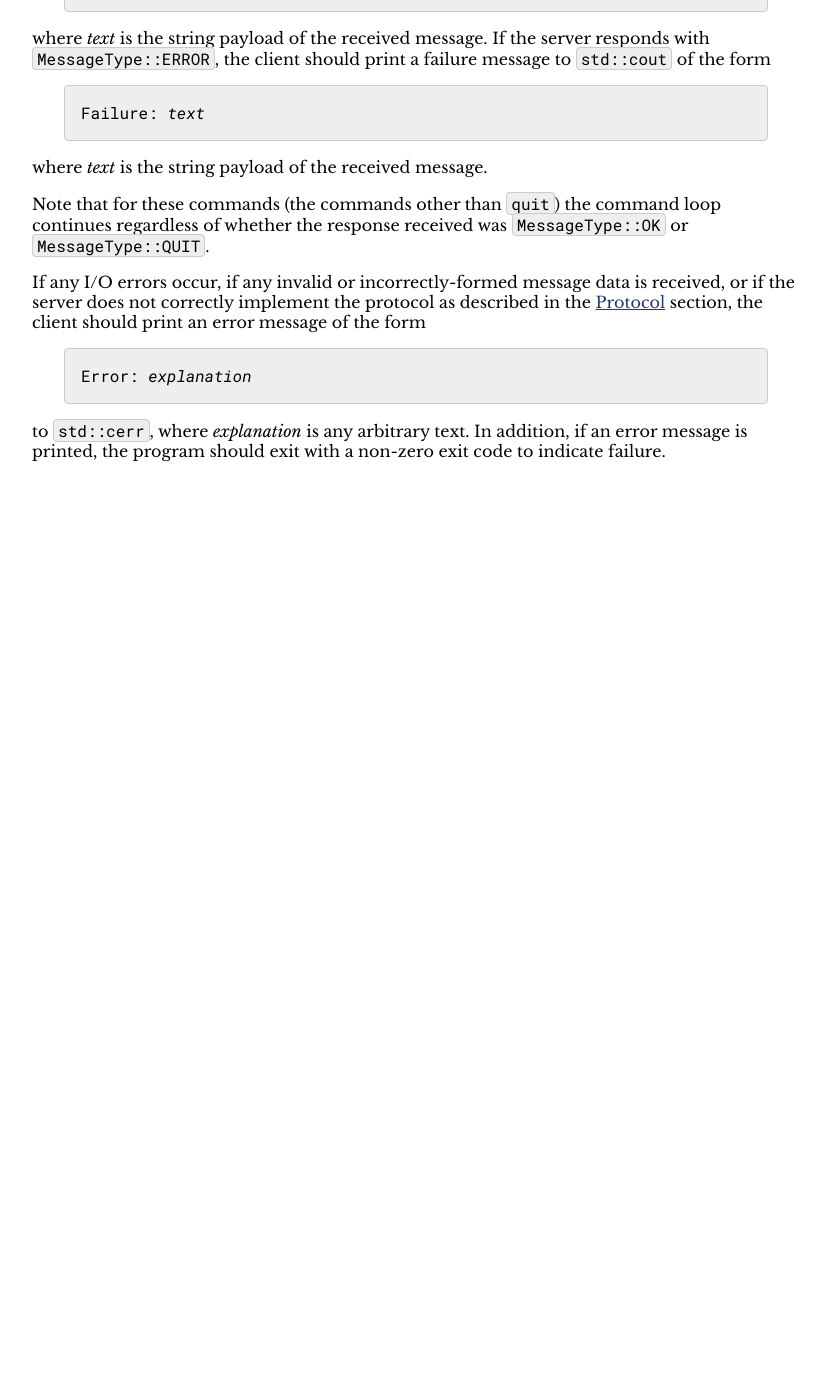
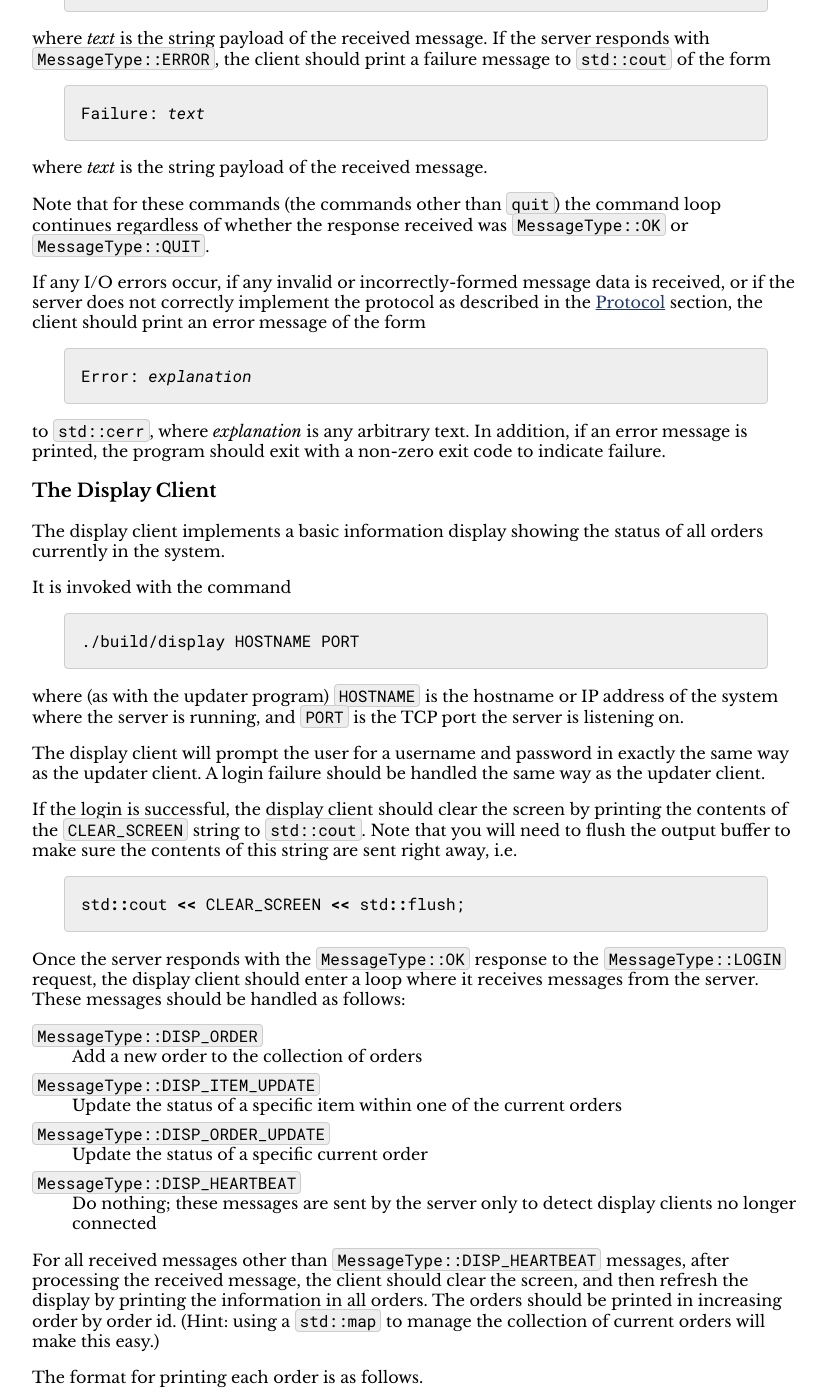
Before and after one commit to jhucsf/spring2026, a Jekyll site: the page built from assign/assign05.md, in a window 1280 px wide and 1400 px high, scrolled down 10176 px. Shown: the whole window, without its empty margins (224-1051 px from the left). Built offline with Jekyll 4.4.1, drawn with Linux system fonts in a browser that asks for light colours; before the commit the page ends 10669 px from its top, so only the background shows below that; some of the changed text lies outside the part shown.

Commit message:
documenting the display client

````diff
--- a/assign/assign05.md
+++ b/assign/assign05.md
@@ -477,3 +477,87 @@ of the form
 to `std::cerr`, where *explanation* is any arbitrary text. In addition, if
 an error message is printed, the program should exit with a non-zero
 exit code to indicate failure.
+
+### The Display Client
+
+The display client implements a basic information display showing the status
+of all orders currently in the system.
+
+It is invoked with the command
+
+```
+./build/display HOSTNAME PORT
+```
+
+where (as with the updater program) `HOSTNAME` is the hostname or IP address
+of the system where the server is running, and `PORT` is the TCP port the
+server is listening on.
+
+The display client will prompt the user for a username and password
+in exactly the same way as the updater client. A login failure should
+be handled the same way as the updater client.
+
+If the login is successful, the display client should clear the screen by
+printing the contents of the `CLEAR_SCREEN` string to `std::cout`. Note that
+you will need to flush the output buffer to make sure the contents of this
+string are sent right away, i.e.
+
+```c++
+std::cout << CLEAR_SCREEN << std::flush;
+```
+
+Once the server responds with the `MessageType::OK` response to the
+`MessageType::LOGIN` request, the display client should enter a loop
+where it receives messages from the server. These messages should be handled
+as follows:
+
+`MessageType::DISP_ORDER`
+: Add a new order to the collection of orders
+
+`MessageType::DISP_ITEM_UPDATE`
+: Update the status of a specific item within one of the current orders
+
+`MessageType::DISP_ORDER_UPDATE`
+: Update the status of a specific current order
+
+`MessageType::DISP_HEARTBEAT`
+: Do nothing; these messages are sent by the server only to detect display clients no longer connected
+
+For all received messages other than `MessageType::DISP_HEARTBEAT` messages,
+after processing the received message, the client should clear the screen,
+and then refresh the display by printing the information in all orders.
+The orders should be printed in increasing order by order id. (Hint: using a
+`std::map` to manage the collection of current orders will make this easy.)
+
+The format for printing each order is as follows.
+
+To begin printing an order, print (to `std::cout`) a line of the form
+
+<div class='highlighter-rouge'><pre>
+Order <i>OrderId</i>: <i>OrderStatus</i>
+</pre></div>
+
+where *OrderId* is the order id, and *OrderStatus* is the order status.
+
+Next, print each item, in the order in which the items appeared in the
+earlier `MessageType::DISP_ORDER` message which added the order to the
+display.
+
+Printing an item consists of two lines. The first line has the form
+
+<div class='highlighter-rouge'><pre>
+  Item <i>ItemId</i>: <i>ItemStatus</i>
+</pre></div>
+
+where *ItemId* is the item id, and *ItemStatus* is the item status,
+and the second line has the form
+
+<div class='highlighter-rouge'><pre>
+    <i>ItemDescription</i>, Quantity <i>Qty</i>
+</pre></div>
+
+where *ItemDescription* is the item description string, and
+*Qty* is the item quantity.
+
+Note that the first line of an item is preceded by two spaces,
+and the second line of an item is preceded by four spaces.
````
Also changed, not shown: other parts of assign/assign05.md (+4 -4 lines).
